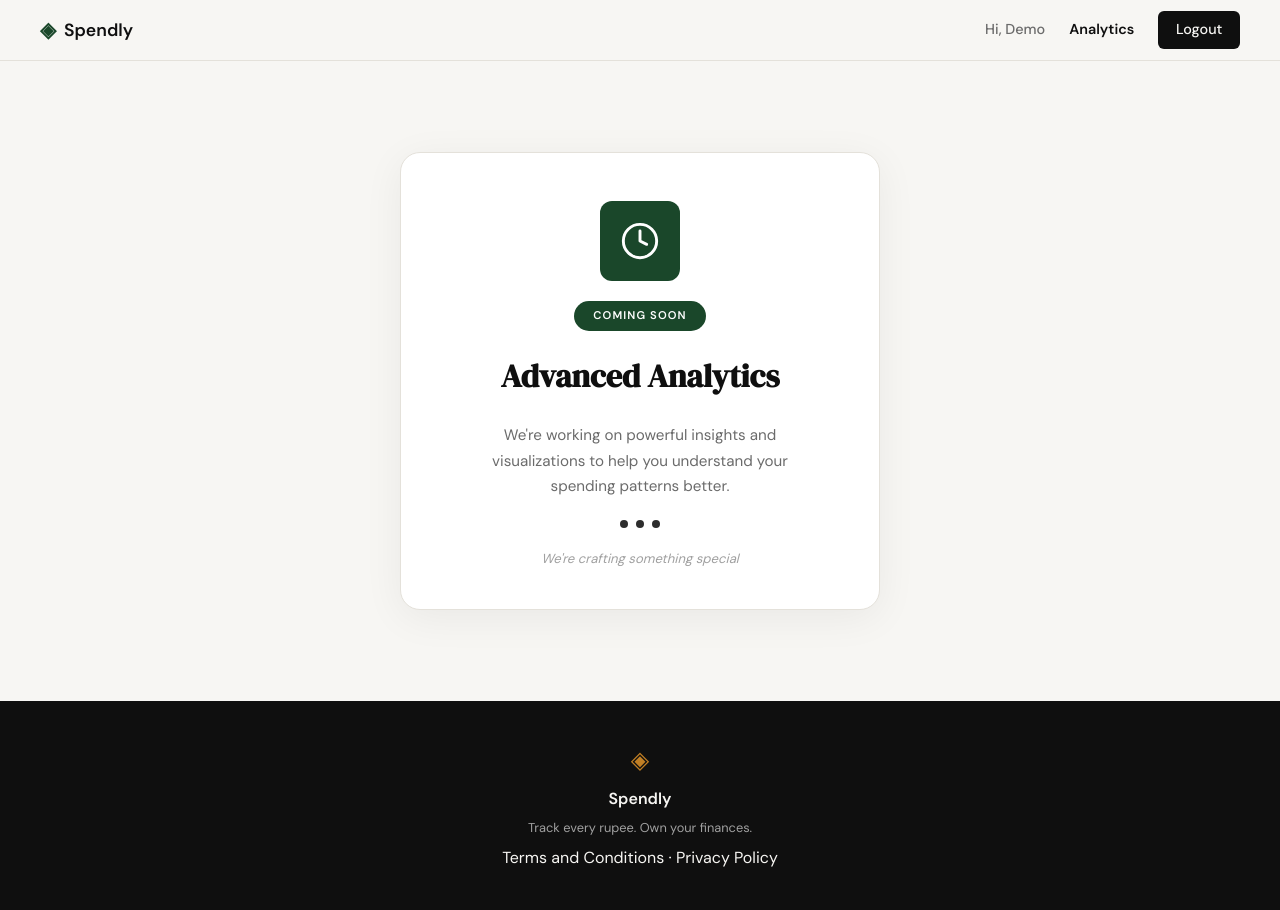
After one commit to NikunjS91/Claude_expenseManager, a Flask app: page /analytics in a window 1280 px wide. The commit adds this page. Run offline with Flask 3, Linux system fonts and the light colour scheme; a user stored in the database is signed in.

Commit message:
analytics added

```diff
--- a/app.py
+++ b/app.py
@@ -168,6 +168,13 @@ def profile():
     )
 
 
+@app.route("/analytics")
+def analytics():
+    if not session.get("user_id"):
+        return redirect(url_for("login"))
+    return render_template("analytics.html")
+
+
 @app.route("/expenses/add")
 def add_expense():
     return "Add expense — coming in Step 7"
--- a/static/css/style.css
+++ b/static/css/style.css
@@ -932,3 +932,96 @@ a { color: inherit; text-decoration: none; }
 
     .period-filter__custom { margin-left: 0; flex-wrap: wrap; }
 }
+
+/* ------------------------------------------------------------------ */
+/* Navbar active link                                                  */
+/* ------------------------------------------------------------------ */
+
+.nav-links a.nav-active {
+    color: var(--ink);
+    font-weight: 600;
+}
+
+/* ------------------------------------------------------------------ */
+/* Analytics coming soon page                                          */
+/* ------------------------------------------------------------------ */
+
+.analytics-page {
+    min-height: calc(100vh - 60px - 100px);
+    display: flex;
+    align-items: center;
+    justify-content: center;
+    padding: 2rem;
+}
+
+.analytics-card {
+    background: var(--paper-card);
+    border: 1px solid var(--border);
+    border-radius: var(--radius-lg);
+    padding: 3rem 3rem 2.5rem;
+    max-width: 480px;
+    width: 100%;
+    text-align: center;
+    box-shadow: 0 8px 40px rgba(0,0,0,0.06);
+    display: flex;
+    flex-direction: column;
+    align-items: center;
+    gap: 1.25rem;
+}
+
+.analytics-icon-box {
+    width: 80px;
+    height: 80px;
+    background: var(--accent);
+    border-radius: var(--radius-md);
+    display: flex;
+    align-items: center;
+    justify-content: center;
+}
+
+.analytics-badge {
+    background: var(--accent);
+    color: #ffffff;
+    font-size: 0.7rem;
+    font-weight: 600;
+    letter-spacing: 0.1em;
+    text-transform: uppercase;
+    padding: 0.4rem 1.2rem;
+    border-radius: 999px;
+}
+
+.analytics-title {
+    font-family: var(--font-display);
+    font-size: 2rem;
+    color: var(--ink);
+    margin: 0;
+}
+
+.analytics-desc {
+    color: var(--ink-muted);
+    font-size: 0.95rem;
+    line-height: 1.7;
+    max-width: 320px;
+    margin: 0;
+}
+
+.analytics-dots {
+    display: flex;
+    gap: 0.5rem;
+    align-items: center;
+}
+
+.analytics-dots span {
+    width: 8px;
+    height: 8px;
+    background: var(--ink-soft);
+    border-radius: 50%;
+}
+
+.analytics-tagline {
+    font-size: 0.82rem;
+    color: var(--ink-faint);
+    font-style: italic;
+    margin: 0;
+}
+}
--- /dev/null
+++ b/templates/analytics.html
@@ -0,0 +1,33 @@
+{% extends "base.html" %}
+
+{% block title %}Analytics — Spendly{% endblock %}
+
+{% block content %}
+<div class="analytics-page">
+    <div class="analytics-card">
+        <div class="analytics-icon-box">
+            <svg xmlns="http://www.w3.org/2000/svg" width="40" height="40" viewBox="0 0 24 24" fill="none"
+                 stroke="white" stroke-width="1.75" stroke-linecap="round" stroke-linejoin="round">
+                <circle cx="12" cy="12" r="10"/>
+                <polyline points="12 6 12 12 16 14"/>
+            </svg>
+        </div>
+
+        <span class="analytics-badge">Coming Soon</span>
+
+        <h1 class="analytics-title">Advanced Analytics</h1>
+
+        <p class="analytics-desc">
+            We're working on powerful insights and visualizations to help you understand your spending patterns better.
+        </p>
+
+        <div class="analytics-dots">
+            <span></span>
+            <span></span>
+            <span></span>
+        </div>
+
+        <p class="analytics-tagline">We're crafting something special</p>
+    </div>
+</div>
+{% endblock %}
--- a/templates/base.html
+++ b/templates/base.html
@@ -21,6 +21,7 @@
             <div class="nav-links">
                 {% if session.get('user_id') %}
                 <span class="nav-user">Hi, {{ session['user_name'].split()[0] }}</span>
+                <a href="{{ url_for('analytics') }}" class="{% if request.endpoint == 'analytics' %}nav-active{% endif %}">Analytics</a>
                 <a href="{{ url_for('logout') }}" class="nav-cta">Logout</a>
                 {% else %}
                 <a href="{{ url_for('login') }}">Sign in</a>
```
Also changed, not shown: 1 other file.
